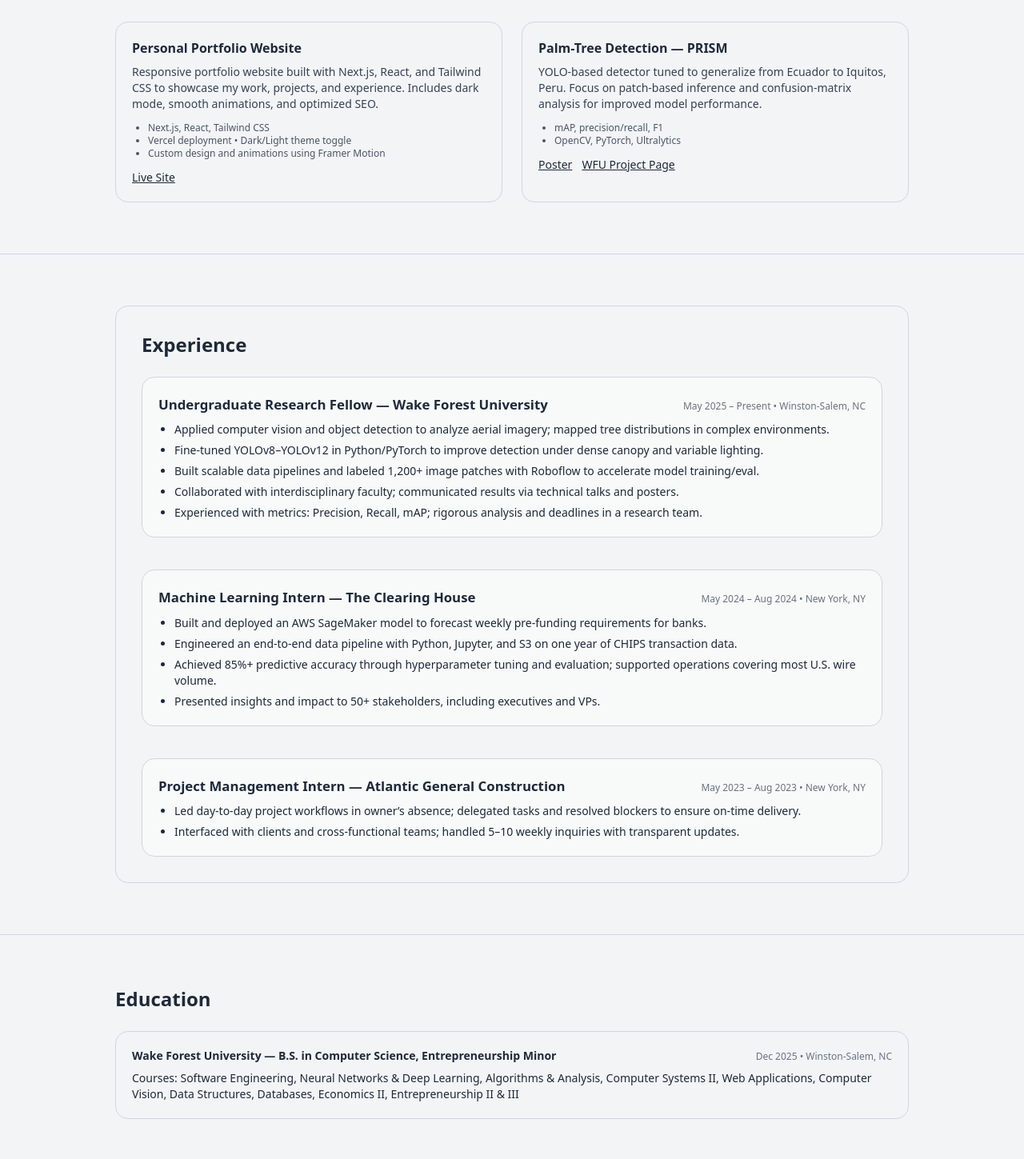
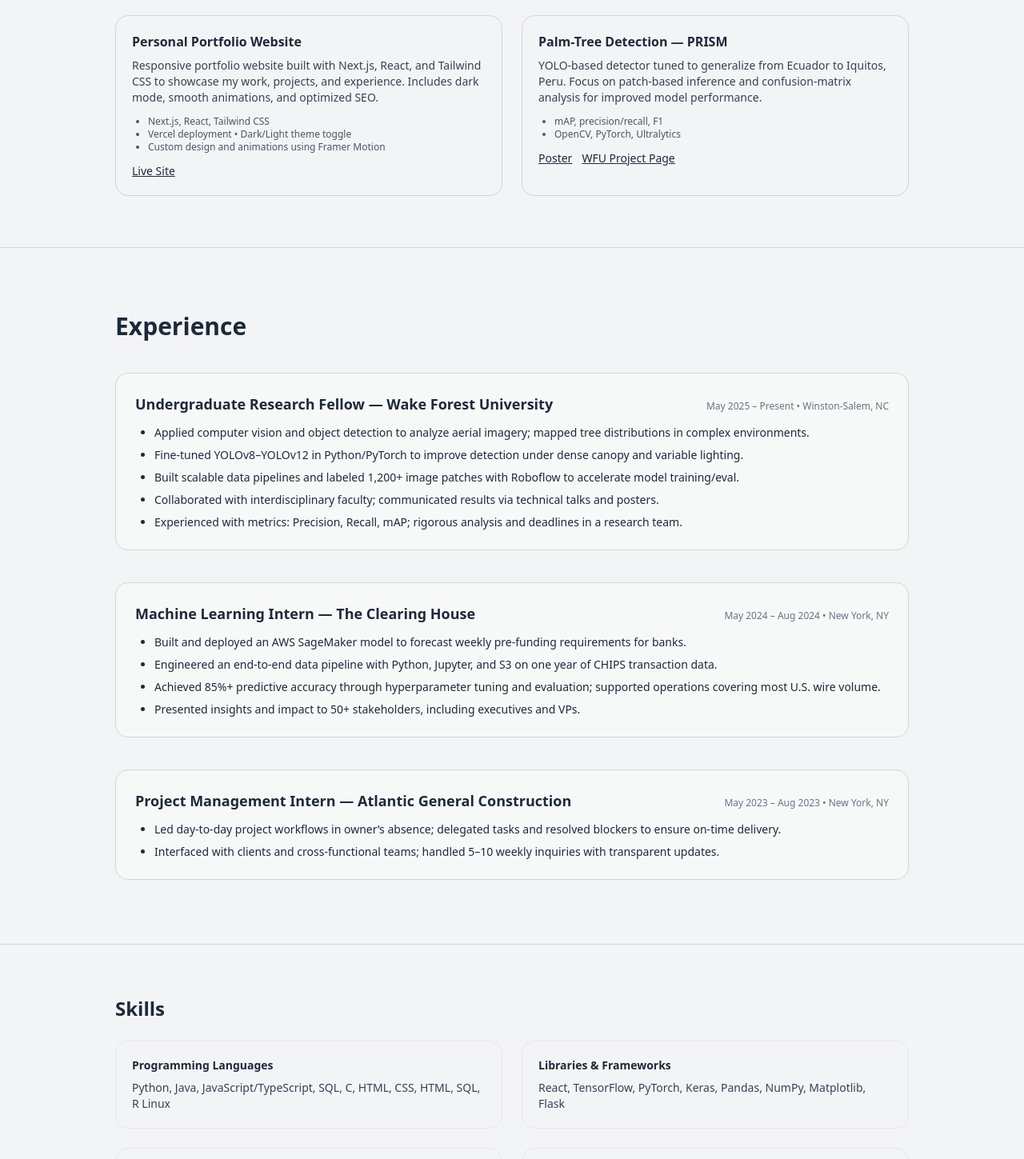
Before and after one commit to marioauqui/PersonalSite, a Next.js app: page / in a window 1280 px wide. Shown: the part 1330-2779 px from the top of the page at 80% size. Built offline with nearby package versions, Linux system fonts and the light colour scheme.

Commit message:
formatting commit message. Lines starting

```diff
--- a/src/app/page.tsx
+++ b/src/app/page.tsx
@@ -95,9 +95,11 @@ export default function Home() {
 
 {/* About Me */}
 <section id="about" className="max-w-5xl mx-auto px-4 pt-16 pb-16">
-  <div className="rounded-2xl border border-gray-300 dark:border-gray-800 bg-gray-100/80 dark:bg-gray-900/60 backdrop-blur p-8 leading-relaxed text-[1.05rem] text-gray-800 dark:text-gray-300 space-y-6">
-    <h2 className="text-2xl font-bold mb-6">About Me</h2>
+  {/* Heading outside and above the card */}
+  <h2 className="text-2xl font-bold mb-4">About Me</h2>
 
+  {/* Card content (visually separate) */}
+  <div className="mt-3 rounded-2xl border border-gray-300 dark:border-gray-800 bg-gray-100/80 dark:bg-gray-900/60 backdrop-blur p-8 leading-relaxed text-[1.05rem] text-gray-800 dark:text-gray-300 space-y-6 shadow-sm">
     <p className="leading-8">
       My name is Mario Auqui, and I’m currently a senior at Wake Forest University, graduating in December 2025.
       After graduation, I plan to spend a few months traveling across the country, exploring places like California,
@@ -194,17 +196,17 @@ export default function Home() {
 
 
 {/* Experience Section */}
-<section id="experience" className="max-w-5xl mx-auto px-4 pt-16 pb-16">
-  <div className="rounded-2xl border border-gray-300 dark:border-gray-800 bg-gray-100/80 dark:bg-gray-900/40 backdrop-blur p-8 leading-relaxed text-[1.05rem] text-gray-800 dark:text-gray-300 space-y-10">
-    <h2 className="text-2xl font-bold mb-6">Experience</h2>
+<section id="experience" className="max-w-5xl mx-auto px-4 pt-20 pb-20">
+  <div className="space-y-10"> {/* Adds spacing between each article */}
+    <h2 className="text-3xl font-bold mb-10">Experience</h2>
 
     {/* Research Fellow */}
-    <article className="rounded-2xl border border-gray-300 dark:border-gray-800 bg-gray-50/80 dark:bg-gray-900/40 p-5 transition hover:shadow-md">
-      <div className="flex flex-wrap items-baseline justify-between gap-2">
-        <h3 className="font-semibold">Undergraduate Research Fellow — Wake Forest University</h3>
+    <article className="rounded-2xl border border-gray-300 dark:border-gray-800 bg-gray-50/80 dark:bg-gray-900/40 p-6 transition hover:shadow-md">
+      <div className="flex flex-wrap items-baseline justify-between gap-3">
+        <h3 className="font-semibold text-lg">Undergraduate Research Fellow — Wake Forest University</h3>
         <span className="text-xs text-gray-500">May 2025 – Present • Winston-Salem, NC</span>
       </div>
-      <ul className="mt-2 list-disc pl-5 text-sm text-gray-800 dark:text-gray-300 space-y-1.5">
+      <ul className="mt-3 list-disc pl-6 text-sm text-gray-800 dark:text-gray-300 space-y-2">
         <li>Applied computer vision and object detection to analyze aerial imagery; mapped tree distributions in complex environments.</li>
         <li>Fine-tuned YOLOv8–YOLOv12 in Python/PyTorch to improve detection under dense canopy and variable lighting.</li>
         <li>Built scalable data pipelines and labeled 1,200+ image patches with Roboflow to accelerate model training/eval.</li>
@@ -214,12 +216,12 @@ export default function Home() {
     </article>
 
     {/* ML Intern */}
-    <article className="rounded-2xl border border-gray-300 dark:border-gray-800 bg-gray-50/80 dark:bg-gray-900/40 p-5 transition hover:shadow-md">
-      <div className="flex flex-wrap items-baseline justify-between gap-2">
-        <h3 className="font-semibold">Machine Learning Intern — The Clearing House</h3>
+    <article className="rounded-2xl border border-gray-300 dark:border-gray-800 bg-gray-50/80 dark:bg-gray-900/40 p-6 transition hover:shadow-md">
+      <div className="flex flex-wrap items-baseline justify-between gap-3">
+        <h3 className="font-semibold text-lg">Machine Learning Intern — The Clearing House</h3>
         <span className="text-xs text-gray-500">May 2024 – Aug 2024 • New York, NY</span>
       </div>
-      <ul className="mt-2 list-disc pl-5 text-sm text-gray-800 dark:text-gray-300 space-y-1.5">
+      <ul className="mt-3 list-disc pl-6 text-sm text-gray-800 dark:text-gray-300 space-y-2">
         <li>Built and deployed an AWS SageMaker model to forecast weekly pre-funding requirements for banks.</li>
         <li>Engineered an end-to-end data pipeline with Python, Jupyter, and S3 on one year of CHIPS transaction data.</li>
         <li>Achieved 85%+ predictive accuracy through hyperparameter tuning and evaluation; supported operations covering most U.S. wire volume.</li>
@@ -228,12 +230,12 @@ export default function Home() {
     </article>
 
     {/* PM Intern */}
-    <article className="rounded-2xl border border-gray-300 dark:border-gray-800 bg-gray-50/80 dark:bg-gray-900/40 p-5 transition hover:shadow-md">
-      <div className="flex flex-wrap items-baseline justify-between gap-2">
-        <h3 className="font-semibold">Project Management Intern — Atlantic General Construction</h3>
+    <article className="rounded-2xl border border-gray-300 dark:border-gray-800 bg-gray-50/80 dark:bg-gray-900/40 p-6 transition hover:shadow-md">
+      <div className="flex flex-wrap items-baseline justify-between gap-3">
+        <h3 className="font-semibold text-lg">Project Management Intern — Atlantic General Construction</h3>
         <span className="text-xs text-gray-500">May 2023 – Aug 2023 • New York, NY</span>
       </div>
-      <ul className="mt-2 list-disc pl-5 text-sm text-gray-800 dark:text-gray-300 space-y-1.5">
+      <ul className="mt-3 list-disc pl-6 text-sm text-gray-800 dark:text-gray-300 space-y-2">
         <li>Led day-to-day project workflows in owner’s absence; delegated tasks and resolved blockers to ensure on-time delivery.</li>
         <li>Interfaced with clients and cross-functional teams; handled 5–10 weekly inquiries with transparent updates.</li>
       </ul>
@@ -242,11 +244,40 @@ export default function Home() {
 </section>
 
 
+
+{/* Skills */}
+    <section id="skills" className="bg-gray-100 border-y border-gray-300 dark:bg-gray-900 dark:border-gray-800">
+        <div className="max-w-5xl mx-auto px-4 pt-16 pb-16">
+          <div className="">
+        <h2 className="text-2xl font-bold">Skills</h2>
+        <div className="mt-6 grid md:grid-cols-2 gap-6 text-sm">
+          <div className="rounded-2xl border border-gray-200 dark:border-gray-800 p-5">
+            <h3 className="font-semibold mb-2">Programming Languages</h3>
+            <p className="text-gray-700 dark:text-gray-300">Python, Java, JavaScript/TypeScript, SQL, C, HTML, CSS, HTML, SQL, R Linux</p>
+          </div>
+          <div className="rounded-2xl border border-gray-200 dark:border-gray-800 p-5">
+            <h3 className="font-semibold mb-2">Libraries & Frameworks</h3>
+            <p className="text-gray-700 dark:text-gray-300">React, TensorFlow, PyTorch, Keras, Pandas, NumPy, Matplotlib, Flask</p>
+          </div>
+          <div className="rounded-2xl border border-gray-200 dark:border-gray-800 p-5">
+            <h3 className="font-semibold mb-2">Tools & Methods</h3>
+            <p className="text-gray-700 dark:text-gray-300">AWS, Azure, Docker, Git, Agile/Scrum, Jira, Figma</p>
+          </div>
+          <div className="rounded-2xl border border-gray-200 dark:border-gray-800 p-5">
+            <h3 className="font-semibold mb-2">Software</h3>
+            <p className="text-gray-700 dark:text-gray-300">MS Office (Excel, Word, PowerPoint, Outlook), Confluence, SharePoint</p>
+          </div>
+        </div>
+        </div>
+        </div>
+      </section>
+
+
       {/* Education */}
-      <section id="education" className="bg-gray-100 border-y border-gray-300 dark:bg-gray-900 dark:border-gray-800">
+      <section id="education" className="max-w-5xl mx-auto px-4 pt-16 pb-16">
         <div className="max-w-5xl mx-auto px-4 pt-16 pb-16">
           <h2 className="text-2xl font-bold">Education</h2>
-          <div className="mt-6 rounded-2xl border border-gray-300 dark:border-gray-800 p-5 text-sm">
+          <div className="rounded-2xl border border-gray-300 dark:border-gray-800 bg-gray-50/80 dark:bg-gray-900/40 p-6 transition hover:shadow-md">
             <div className="flex flex-wrap items-baseline justify-between gap-2">
               <h3 className="font-semibold">Wake Forest University — B.S. in Computer Science, Entrepreneurship Minor</h3>
               <span className="text-xs text-gray-500">Dec 2025 • Winston-Salem, NC</span>
@@ -256,10 +287,17 @@ export default function Home() {
         </div>
       </section>
 
-      {/* Resume embed */}
-      <section id="resume" className="max-w-5xl mx-auto px-4 pt-16 pb-16">
+ {/* Resume — GRAY band (same as Skills/Projects/About) */}
+<section
+  id="resume"
+  className="relative left-1/2 right-1/2 -mx-[50vw] w-screen bg-gray-100 border-y border-gray-300 dark:bg-gray-900 dark:border-gray-800"
+>
+  <div className="max-w-5xl mx-auto px-4 py-16">
     <h2 className="text-2xl font-bold">Resume</h2>
-        <p className="mt-2 text-sm text-gray-700 dark:text-gray-300">View or download a recent PDF copy.</p>
+    <p className="mt-2 text-sm text-gray-700 dark:text-gray-300">
+      View or download a recent PDF copy.
+    </p>
+
     <div className="mt-4 flex gap-3">
       <a
         href="/Mario_s_Resume.pdf"
@@ -277,16 +315,27 @@ export default function Home() {
         Download PDF
       </a>
     </div>
-        <div className="mt-6 rounded-2xl overflow-hidden border border-gray-300 dark:border-gray-800">
-          {/* Embedded viewer (works best when the PDF is placed in /public) */}
-          <object data="/Mario_s_Resume.pdf" type="application/pdf" className="w-full h-[80vh]">
-            <iframe src="/Mario_s_Resume.pdf" className="w-full h-[80vh]" title="Mario Auqui Resume" />
+
+    {/* put the viewer on a white card so the PDF looks crisp in dark mode */}
+    <div className="mt-6 rounded-2xl overflow-hidden border border-gray-300 dark:border-gray-800 bg-white dark:bg-gray-950">
+      <object
+        data="/Mario_s_Resume.pdf"
+        type="application/pdf"
+        className="w-full h-[80vh]"
+        aria-label="Embedded PDF Resume"
+      >
+        <iframe
+          src="/Mario_s_Resume.pdf"
+          className="w-full h-[80vh]"
+          title="Mario Auqui Resume"
+        />
       </object>
+    </div>
   </div>
 </section>
 
       {/* Contact */}
-      <section id="contact" className=" bg-gray-100 border-t border-gray-300 dark:bg-gray-900 dark:border-gray-800 ">
+      <section id="contact" className=" max-w-5xl mx-auto px-4 pt-16 pb-16 ">
         <div className="max-w-5xl mx-auto px-4 pt-16 pb-16">
           <h2 className="text-2xl font-bold">Contact</h2>
           <p className="mt-2 text-gray-700 dark:text-gray-300">
```
Lines whose indentation alone changed are shown as unchanged.
